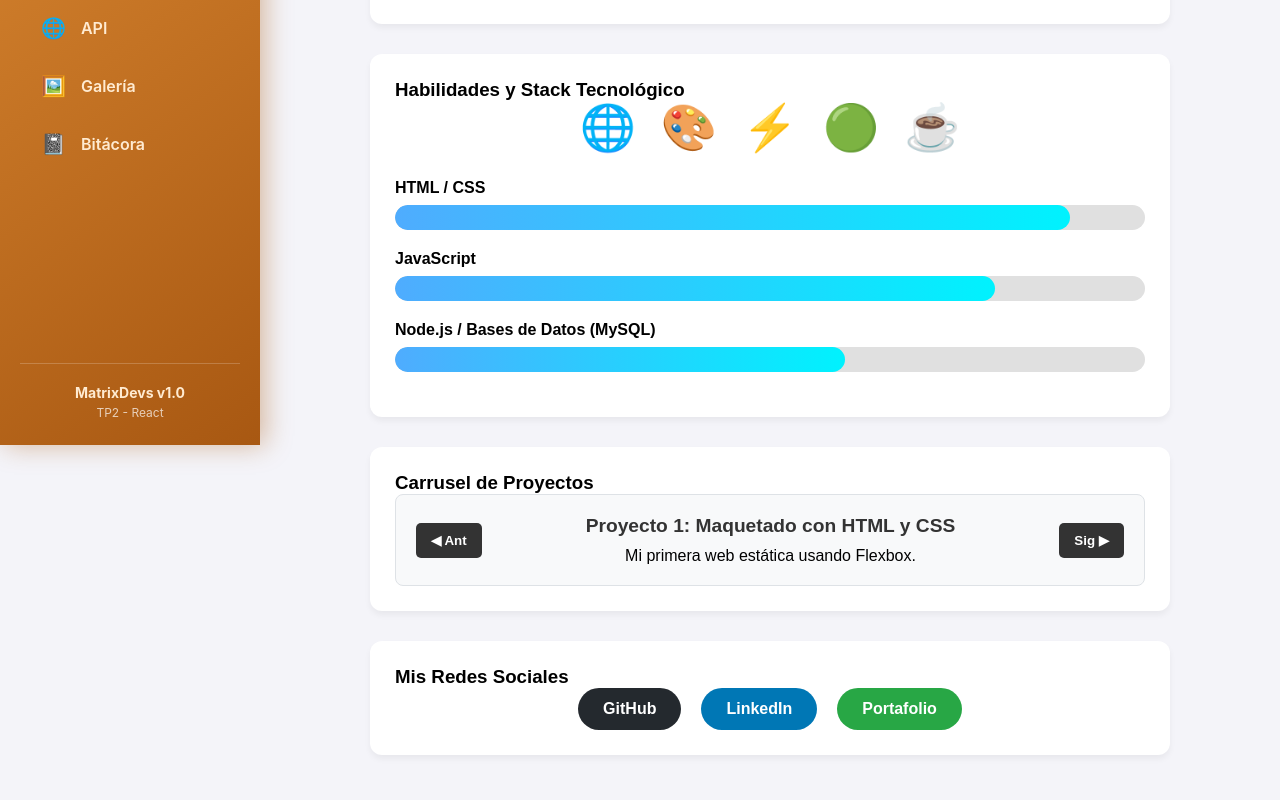
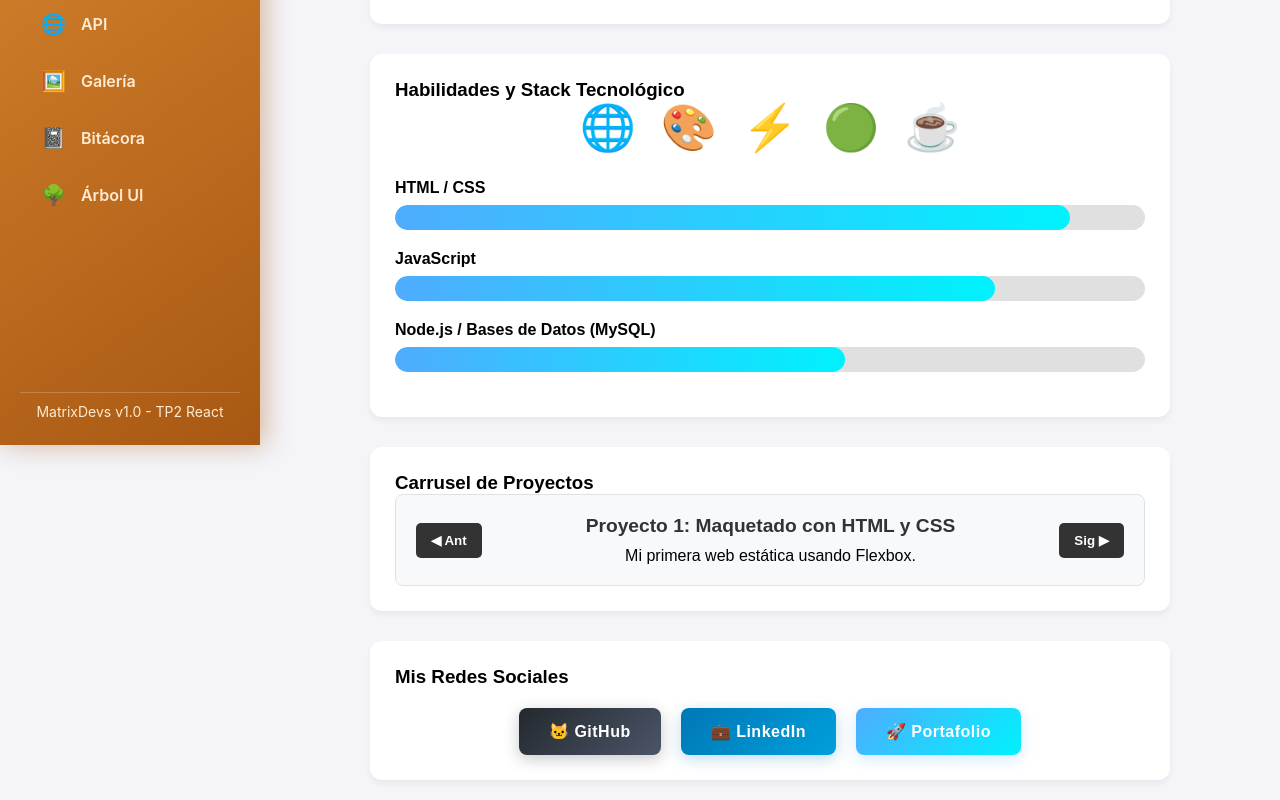
Before and after one commit to Matihp/TP2-Proyecto-React, a React (Vite) app: page /matias in a window 1280 px wide. Shown: the part 355-1155 px from the top of the page. Before the commit the page ends 1130 px from the top, so only its background shows below. Built offline with nearby package versions, Linux system fonts and the light colour scheme.

Commit message:
change buttons

```diff
--- a/src/components/Sidebar/Sidebar.css
+++ b/src/components/Sidebar/Sidebar.css
@@ -25,19 +25,19 @@
   border-radius: 12px;
   border: 1px solid rgba(255, 255, 255, 0.2);
   backdrop-filter: blur(5px);
-  box-shadow: 0 4px 15px rgba(0,0,0,0.1);
+  box-shadow: 0 4px 15px rgba(0, 0, 0, 0.1);
 }
 
 .logo-icono {
   font-size: 20px;
-  filter: drop-shadow(0 2px 4px rgba(0,0,0,0.2));
+  filter: drop-shadow(0 2px 4px rgba(0, 0, 0, 0.2));
 }
 
 .titulo-logo {
   font-size: 24px;
   margin: 0;
   letter-spacing: 0.5px;
-  text-shadow: 0 2px 4px rgba(0,0,0,0.2);
+  text-shadow: 0 2px 4px rgba(0, 0, 0, 0.2);
 }
 
 .resaltado-logo {
@@ -55,7 +55,7 @@
   margin: 0;
   display: flex;
   flex-direction: column;
-  gap: 8px;
+  gap: 7px;
 }
 
 .item-enlace {
@@ -86,7 +86,7 @@
   color: #ffffff;
   transform: translateX(5px);
   border-color: rgba(255, 255, 255, 0.3);
-  box-shadow: 0 4px 12px rgba(0,0,0,0.1);
+  box-shadow: 0 4px 12px rgba(0, 0, 0, 0.1);
 }
 
 .link-enlace:hover .icono-enlace {
@@ -96,7 +96,7 @@
 .link-enlace.activo {
   background-color: #ffffff;
   color: #a85812;
-  box-shadow: 0 4px 15px rgba(0,0,0,0.2);
+  box-shadow: 0 4px 15px rgba(0, 0, 0, 0.2);
   transform: translateX(5px);
 }
 
@@ -106,15 +106,15 @@
 
 .sidebar-footer {
   margin-top: auto;
-  padding-top: 20px;
-  border-top: 1px solid rgba(255, 255, 255, 0.2);
+  padding-top: 10px;
   text-align: center;
 }
 
 .info-version {
   font-size: 14px;
   color: #ffebd1;
-  font-weight: bold;
+  border-top: 1px solid rgba(255, 255, 255, 0.2);
+  padding-top: 10px;
 }
 
 .sub-info {
--- a/src/components/Sidebar/Sidebar.jsx
+++ b/src/components/Sidebar/Sidebar.jsx
@@ -13,6 +13,7 @@ const Sidebar = ({ abierto, cerrar }) => {
     { path: '/api', name: 'API', icon: '🌐' },
     { path: '/galeria', name: 'Galería', icon: '🖼️' },
     { path: '/bitacora', name: 'Bitácora', icon: '📓' },
+    { path: '/arbol', name: 'Árbol UI', icon: '🌳' },
   ];
 
   return (
@@ -41,8 +42,7 @@ const Sidebar = ({ abierto, cerrar }) => {
 
       <div className="sidebar-footer">
         <div className="info-version">
-          <p>MatrixDevs v1.0</p>
-          <p className="sub-info">TP2 - React</p>
+          <p>MatrixDevs v1.0 - TP2 React</p>
         </div>
       </div>
     </aside>
--- a/src/views/MariaProfile/MariaProfile.css
+++ b/src/views/MariaProfile/MariaProfile.css
@@ -121,28 +121,65 @@
   display: flex;
   justify-content: center;
   gap: 20px;
+  flex-wrap: wrap;
+  margin-top: 20px;
 }
 
 .btn-red-maria {
-  padding: 12px 25px;
-  border-radius: 25px;
+  padding: 14px 30px;
+  border-radius: 8px;
   text-decoration: none;
   color: white;
-  font-weight: bold;
-  transition: all 0.3s ease;
+  font-weight: 700;
+  letter-spacing: 0.5px;
+  font-size: 1rem;
+  transition: all 0.4s cubic-bezier(0.175, 0.885, 0.32, 1.275);
+  position: relative;
+  overflow: hidden;
+  z-index: 1;
+}
+
+.btn-red-maria::before {
+  content: '';
+  position: absolute;
+  top: 0; left: 0; right: 0; bottom: 0;
+  background: rgba(255, 255, 255, 0.15);
+  opacity: 0;
+  transition: opacity 0.3s;
+  z-index: -1;
+}
+
+.btn-red-maria:hover::before {
+  opacity: 1;
 }
 
 .btn-red-maria.github-maria {
-  background-color: #24292e;
- }
+  background: linear-gradient(135deg, #24292e 0%, #4a5568 100%);
+  box-shadow: 0 4px 15px rgba(36, 41, 46, 0.25);
+}
+
 .btn-red-maria.linkedin-maria {
-   background-color: #0077b5;
-  }
+  background: linear-gradient(135deg, #0077b5 0%, #00a0dc 100%);
+  box-shadow: 0 4px 15px rgba(0, 119, 181, 0.25);
+}
+
 .btn-red-maria.portfolio-maria {
-  background-color: #1769ff;
- }
+  background: linear-gradient(135deg, #fe5196 0%, #f77062 100%);
+  box-shadow: 0 4px 15px rgba(254, 81, 150, 0.25);
+}
 
 .btn-red-maria:hover {
-  transform: scale(1.15) translateY(-3px);
-  box-shadow: 0 8px 15px rgba(254,81,150,0.4);
+  transform: translateY(-5px) scale(1.05);
 }
+
+.btn-red-maria.github-maria:hover {
+  box-shadow: 0 10px 25px rgba(36, 41, 46, 0.45);
+}
+
+.btn-red-maria.linkedin-maria:hover {
+  box-shadow: 0 10px 25px rgba(0, 119, 181, 0.45);
+}
+
+.btn-red-maria.portfolio-maria:hover {
+  box-shadow: 0 10px 25px rgba(254, 81, 150, 0.45);
+}
--- a/src/views/MariaProfile/MariaProfile.jsx
+++ b/src/views/MariaProfile/MariaProfile.jsx
@@ -79,9 +79,9 @@ const MariaProfile = () => {
       <div className="seccion-redes-maria">
         <h3>Conecta conmigo</h3>
         <div className="contenedor-redes-maria">
-          <a href="https://github.com/Marialopez2020" className="btn-red-maria github-maria">GitHub</a>
-          <a href="https://www.linkedin.com/in/maria-lopez-470862243/" className="btn-red-maria linkedin-maria">LinkedIn</a>
-          <a href="https://pfo-1-maria-lopez.vercel.app/" className="btn-red-maria portfolio-maria">Portfolio</a>
+          <a href="https://github.com/Marialopez2020" className="btn-red-maria github-maria">🐱 GitHub</a>
+          <a href="https://www.linkedin.com/in/maria-lopez-470862243/" className="btn-red-maria linkedin-maria">💼 LinkedIn</a>
+          <a href="https://pfo-1-maria-lopez.vercel.app/" className="btn-red-maria portfolio-maria">✨ Portfolio</a>
         </div>
       </div>
     </div>
--- a/src/views/MatiasProfile/MatiasProfile.css
+++ b/src/views/MatiasProfile/MatiasProfile.css
@@ -118,22 +118,65 @@
   display: flex;
   justify-content: center;
   gap: 20px;
+  flex-wrap: wrap;
+  margin-top: 20px;
 }
 
 .btn-red {
-  padding: 12px 25px;
-  border-radius: 25px;
+  padding: 14px 30px;
+  border-radius: 8px;
   text-decoration: none;
   color: white;
-  font-weight: bold;
-  transition: all 0.3s ease;
+  font-weight: 700;
+  letter-spacing: 0.5px;
+  font-size: 1rem;
+  transition: all 0.4s cubic-bezier(0.175, 0.885, 0.32, 1.275);
+  position: relative;
+  overflow: hidden;
+  z-index: 1;
 }
 
-.btn-red.github { background-color: #24292e; }
-.btn-red.linkedin { background-color: #0077b5; }
-.btn-red.portafolio { background-color: #28a745; }
+.btn-red::before {
+  content: '';
+  position: absolute;
+  top: 0; left: 0; right: 0; bottom: 0;
+  background: rgba(255, 255, 255, 0.15);
+  opacity: 0;
+  transition: opacity 0.3s;
+  z-index: -1;
+}
+
+.btn-red:hover::before {
+  opacity: 1;
+}
+
+.btn-red.github {
+  background: linear-gradient(135deg, #24292e 0%, #4a5568 100%);
+  box-shadow: 0 4px 15px rgba(36, 41, 46, 0.25);
+}
+
+.btn-red.linkedin {
+  background: linear-gradient(135deg, #0077b5 0%, #00a0dc 100%);
+  box-shadow: 0 4px 15px rgba(0, 119, 181, 0.25);
+}
+
+.btn-red.portafolio {
+  background: linear-gradient(135deg, #4facfe 0%, #00f2fe 100%);
+  box-shadow: 0 4px 15px rgba(79, 172, 254, 0.25);
+}
 
 .btn-red:hover {
-  transform: scale(1.15);
-  box-shadow: 0 8px 15px rgba(0,0,0,0.3);
+  transform: translateY(-5px) scale(1.05);
 }
+
+.btn-red.github:hover {
+  box-shadow: 0 10px 25px rgba(36, 41, 46, 0.45);
+}
+
+.btn-red.linkedin:hover {
+  box-shadow: 0 10px 25px rgba(0, 119, 181, 0.45);
+}
+
+.btn-red.portafolio:hover {
+  box-shadow: 0 10px 25px rgba(79, 172, 254, 0.45);
+}
--- a/src/views/MatiasProfile/MatiasProfile.jsx
+++ b/src/views/MatiasProfile/MatiasProfile.jsx
@@ -79,9 +79,9 @@ const MatiasProfile = () => {
       <div className="seccion-redes">
         <h3>Mis Redes Sociales</h3>
         <div className="contenedor-redes">
-          <a href="https://github.com/Matihp" className="btn-red github">GitHub</a>
-          <a href="https://www.linkedin.com/in/matias-contreras-692953223/" className="btn-red linkedin">LinkedIn</a>
-          <a href="https://contrerasmatias.dev.ar/" className="btn-red portafolio">Portafolio</a>
+          <a href="https://github.com/Matihp" className="btn-red github">🐱 GitHub</a>
+          <a href="https://www.linkedin.com/in/matias-contreras-692953223/" className="btn-red linkedin">💼 LinkedIn</a>
+          <a href="https://contrerasmatias.dev.ar/" className="btn-red portafolio">🚀 Portafolio</a>
         </div>
       </div>
     </div>
```
